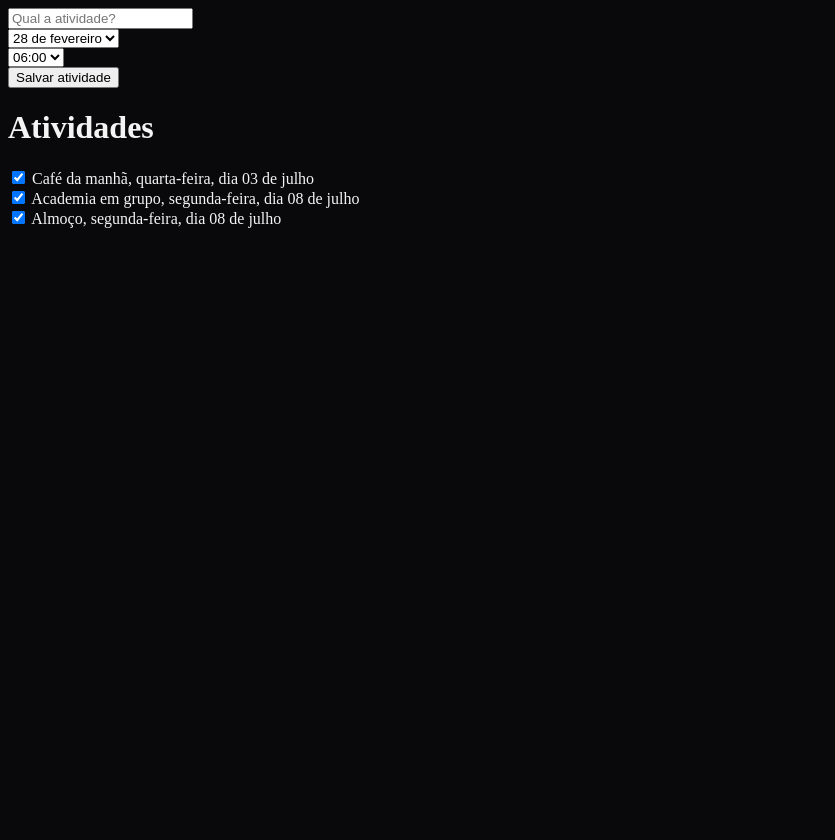
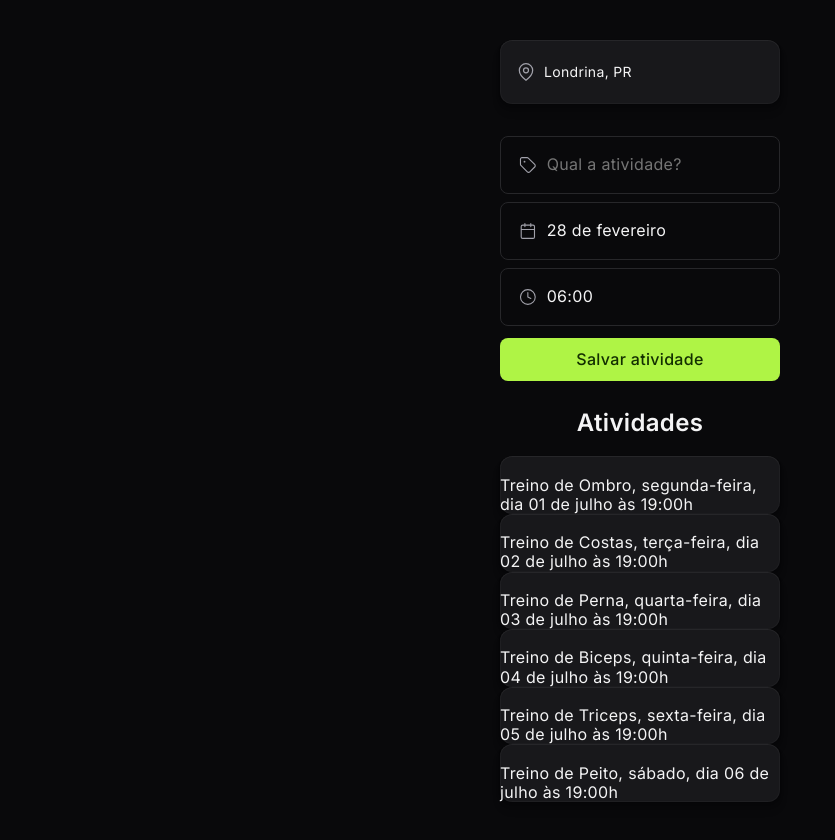
Before and after one commit to JoaoVitorVictorio/Registro_de_atividade, a plain HTML site: page index.html in a window 1280 px wide. Shown: the whole page, without its empty margins (0-835 px from the left). Before the commit the page ends 800 px from the top, so only its background shows below. Drawn offline with nearby package versions, Linux system fonts and the light colour scheme.

Commit message:
Project update

```diff
--- a/index.html
+++ b/index.html
@@ -1,38 +1,75 @@
 <!DOCTYPE html>
-<html lang="en">
+<html lang="pt-br">
 
 <head>
     <meta charset="UTF-8">
     <meta name="viewport" content="width=device-width, initial-scale=1.0">
-    <title>Document</title>
+    <title>Registrador de atividades</title>
     <link rel="stylesheet" href="style.css">
+    <link rel="preconnect" href="https://fonts.googleapis.com">
+    <link rel="preconnect" href="https://fonts.gstatic.com" crossorigin>
+    <link href="https://fonts.googleapis.com/css2?family=Inter:wght@100..900&display=swap" rel="stylesheet">
     <script src="https://cdn.jsdelivr.net/npm/dayjs@1/dayjs.min.js"></script>
     <script src="https://cdn.jsdelivr.net/npm/dayjs@1/locale/pt-br.js"></script>
-    <script>dayjs.locale('pt-br')</script>
+    <script>
+        dayjs.locale('pt-br')
+    </script>
 </head>
 
 <body>
+    <div id="app">
         <form onsubmit="salvarAtividade(event)">
-        <div>
-            <input type="text" placeholder="Qual a atividade? " name="atividade" required>
+            <div id="place" class="card-bg">
+                <svg width="20" height="20" viewBox="0 0 20 20" fill="none" xmlns="http://www.w3.org/2000/svg">
+                    <path
+                        d="M16.6666 8.33334C16.6666 13.3333 9.99992 18.3333 9.99992 18.3333C9.99992 18.3333 3.33325 13.3333 3.33325 8.33334C3.33325 6.56523 4.03563 4.86954 5.28587 3.61929C6.53612 2.36905 8.23181 1.66667 9.99992 1.66667C11.768 1.66667 13.4637 2.36905 14.714 3.61929C15.9642 4.86954 16.6666 6.56523 16.6666 8.33334Z"
+                        stroke="#A1A1AA" stroke-width="1.25" stroke-linecap="round" stroke-linejoin="round" />
+                    <path
+                        d="M9.99992 10.8333C11.3806 10.8333 12.4999 9.71405 12.4999 8.33334C12.4999 6.95263 11.3806 5.83334 9.99992 5.83334C8.61921 5.83334 7.49992 6.95263 7.49992 8.33334C7.49992 9.71405 8.61921 10.8333 9.99992 10.8333Z"
+                        stroke="#A1A1AA" stroke-width="1.25" stroke-linecap="round" stroke-linejoin="round" />
+                </svg>
+                Londrina, PR
             </div>
-        <div>
+            <div class="fields">
+                <div class="field-wrapper">
+                    <svg width="20" height="20" viewBox="0 0 20 20" fill="none" xmlns="http://www.w3.org/2000/svg">
+                        <path
+                            d="M10.4884 2.15499C10.1759 1.84241 9.75207 1.66675 9.31008 1.66666H3.33341C2.89139 1.66666 2.46746 1.84225 2.1549 2.15481C1.84234 2.46737 1.66675 2.8913 1.66675 3.33332V9.30999C1.66684 9.75198 1.8425 10.1758 2.15508 10.4883L9.40842 17.7417C9.78718 18.118 10.2995 18.3293 10.8334 18.3293C11.3674 18.3293 11.8797 18.118 12.2584 17.7417L17.7417 12.2583C18.1181 11.8796 18.3294 11.3673 18.3294 10.8333C18.3294 10.2994 18.1181 9.78708 17.7417 9.40832L10.4884 2.15499Z"
+                            stroke="#A1A1AA" stroke-width="1.25" stroke-linecap="round" stroke-linejoin="round" />
+                        <path
+                            d="M6.25008 6.66666C6.4802 6.66666 6.66675 6.48011 6.66675 6.24999C6.66675 6.01987 6.4802 5.83332 6.25008 5.83332C6.01996 5.83332 5.83341 6.01987 5.83341 6.24999C5.83341 6.48011 6.01996 6.66666 6.25008 6.66666Z"
+                            stroke="#A1A1AA" stroke-width="1.25" stroke-linecap="round" stroke-linejoin="round" />
+                    </svg>
+                    <input type="text" placeholder="Qual a atividade?" name="atividade" required>
+                </div>
+                <div class="field-wrapper">
+                    <svg width="20" height="20" viewBox="0 0 20 20" fill="none" xmlns="http://www.w3.org/2000/svg">
+                        <path
+                            d="M6.66667 1.66666V4.99999M13.3333 1.66666V4.99999M2.5 8.33332H17.5M4.16667 3.33332H15.8333C16.7538 3.33332 17.5 4.07952 17.5 4.99999V16.6667C17.5 17.5871 16.7538 18.3333 15.8333 18.3333H4.16667C3.24619 18.3333 2.5 17.5871 2.5 16.6667V4.99999C2.5 4.07952 3.24619 3.33332 4.16667 3.33332Z"
+                            stroke="#A1A1AA" stroke-width="1.25" stroke-linecap="round" stroke-linejoin="round" />
+                    </svg>
                     <select name="dia" id="dia">
                         <option value="2024-03-01">01 de Janeiro</option>
                     </select>
                 </div>
-        <div>
+                <div class="field-wrapper">
+                    <svg width="20" height="20" viewBox="0 0 20 20" fill="none" xmlns="http://www.w3.org/2000/svg">
+                        <path
+                            d="M10.0001 4.99999V9.99999L13.3334 11.6667M18.3334 9.99999C18.3334 14.6024 14.6025 18.3333 10.0001 18.3333C5.39771 18.3333 1.66675 14.6024 1.66675 9.99999C1.66675 5.39762 5.39771 1.66666 10.0001 1.66666C14.6025 1.66666 18.3334 5.39762 18.3334 9.99999Z"
+                            stroke="#A1A1AA" stroke-width="1.25" stroke-linecap="round" stroke-linejoin="round" />
+                    </svg>
                     <select name="hora" id="hora">
                         <option value="10:30">10:30</option>
                     </select>
+                </div>
             </div>
             <button>Salvar atividade</button>
         </form>
         <main>
             <h1>Atividades</h1>
-        <section> </section>
+            <section></section>
         </main>
-
+    </div>
     <script src="script.js"></script>
 </body>
 
--- a/script.js
+++ b/script.js
@@ -13,21 +13,36 @@ const formatador = (data) => {
 }
 
 const atividade = {
-    nome: "Café da manhã",
-    data: new Date("2024-07-03 08:00"),
+    nome: "Treino de Ombro",
+    data: new Date("2024-07-01 19:00"),
     finalizada: true
 }
 
 let atividades = [
     atividade,
     {
-        nome: 'Academia em grupo',
-        data: new Date("2024-07-08 12:00"),
+        nome: 'Treino de Costas',
+        data: new Date("2024-07-02 19:00"),
         finalizada: true
     },
     {
-        nome: 'Almoço',
-        data: new Date("2024-07-08 13:00"),
+        nome: 'Treino de Perna',
+        data: new Date("2024-07-03 19:00"),
+        finalizada: true
+    },
+    {
+        nome: 'Treino de Biceps',
+        data: new Date("2024-07-04 19:00"),
+        finalizada: true
+    },
+    {
+        nome: 'Treino de Triceps',
+        data: new Date("2024-07-05 19:00"),
+        finalizada: true
+    },
+    {
+        nome: 'Treino de Peito',
+        data: new Date("2024-07-06 19:00"),
         finalizada: true
     }
 ]
@@ -49,12 +64,12 @@ const criarItemAtividade = (atividade) => {
     const formatar = formatador(atividade.data)
 
     return `
-        <div>
+        <div class="card-bg">
             ${input}
             <span>${atividade.nome},</span>
             <time>${formatar.dia.semana.longo},
             dia ${formatar.dia.numerico} de
-            ${formatar.mes}</time>
+            ${formatar.mes} às ${formatar.hora}h</time>
         </div>
     `
 }
@@ -131,7 +146,7 @@ criarDiasSelecao()
 const criarHorasSelecao = () => {
     let horasDisponiveis = ''
 
-    for (let index = 6; index < 23; index++) {
+    for (let index = 6; index <= 23; index++) {
         const hora = String(index).padStart(2, '0')
         horasDisponiveis += `<option value="${hora}:00">${hora}:00</option>`
         horasDisponiveis += `<option value="${hora}:30">${hora}:30</option>`
--- a/style.css
+++ b/style.css
@@ -1,4 +1,104 @@
-html {
+* {
+    margin: 0;
+    padding: 0;
+    box-sizing: border-box;
+}
+
+html,
+input,
+select,
+button {
+    font-family: 'Inter', sans-serif;
     background-color: #09090b;
     color: #f4f4f5;
+    letter-spacing: 0.02em;
+    line-height: 120%;
 }
+
+/* App */
+#app {
+    padding: 40px 20px;
+    width: 320px;
+    margin: auto;
+}
+
+/* Form */
+
+#place {
+    display: flex;
+    align-items: center;
+    gap: 8px;
+    padding: 22px 16px;
+    font-size: 14px;
+    margin-bottom: 32px;
+}
+
+input,
+select {
+    all: unset;
+}
+
+input,
+select,
+button {
+    width: 100%;
+}
+
+.fields {
+    display: grid;
+    gap: 8px;
+}
+
+.field-wrapper {
+    padding: 18px;
+    background-color: #09090b;
+    border: 1px solid #27272a;
+    border-radius: 8px;
+    display: flex;
+    align-items: center;
+    gap: 10px;
+}
+
+.field-wrapper:focus-within {
+    outline: 2px solid yellowgreen;
+}
+
+button {
+    margin-top: 12px;
+    border: none;
+    padding: 12px 20px;
+    background-color: #aff445;
+    border-radius: 8px;
+    font-weight: 500;
+    font-size: 16px;
+    color: #132f00;
+}
+
+.card-bg {
+    background: #18181B;
+
+    box-shadow: 0px 8px 8px rgba(0, 0, 0, 0.1), 0px 4px 4px rgba(0, 0, 0, 0.1), 0px 2px 2px rgba(0, 0, 0, 0.1), 0px 0px 0px 1px rgba(0, 0, 0, 0.1), inset 0px 0px 0px 1px rgba(255, 255, 255, 0.03), inset 0px 1px 0px rgba(255, 255, 255, 0.03);
+
+    border-radius: 12px;
+}
+
+/* Main */
+
+main {
+    margin-top: 32px;
+}
+
+h1 {
+    text-align: center;
+    font-weight: 600;
+    font-size: 24px;
+    margin-bottom: 24px;
+}
+
+section {
+    display: grid;
+}
+
+section.card-bg {
+    padding: 10px 16px;
+}
```
Lines whose indentation alone changed are shown as unchanged.
